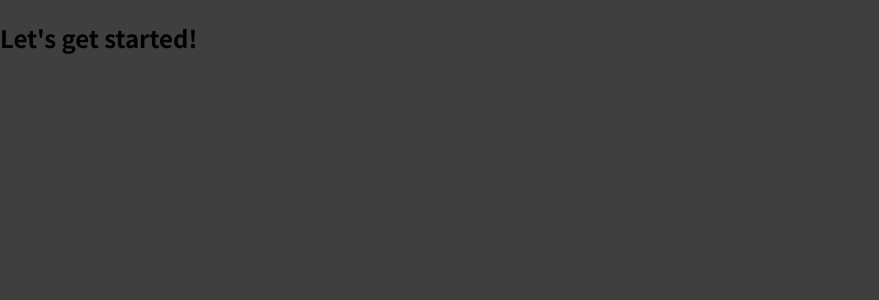
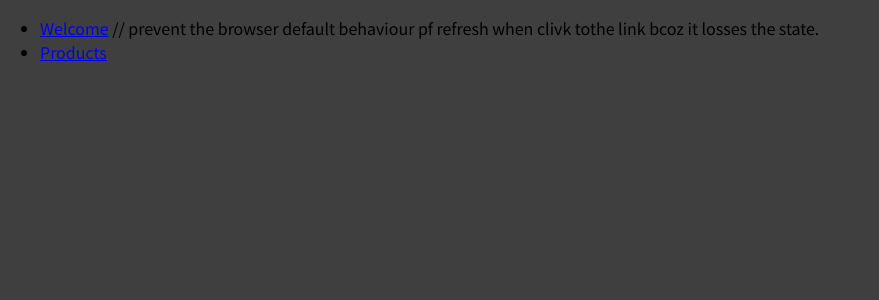
Before and after one commit to rawatravinder115/Demo-MultiPageSPA, a JavaScript app: page / in a window 1280 px wide. Shown: the top 300 px of the page, without its empty margins (0-879 px from the left). Built offline with nearby package versions, Linux system fonts and the light colour scheme.

Commit message:
add Route and Link dependency

```diff
--- a/package.json
+++ b/package.json
@@ -8,6 +8,7 @@
     "@testing-library/user-event": "^12.5.0",
     "react": "^17.0.1",
     "react-dom": "^17.0.1",
+    "react-router-dom": "^5.2.0",
     "react-scripts": "4.0.1",
     "web-vitals": "^0.2.4"
   },
--- a/src/App.js
+++ b/src/App.js
@@ -1,9 +1,26 @@
+import {Route} from 'react-router-dom';
+
+import MainHeader from './components/MainHeader';
+import Welcome from "./pages/Welcome";
+import Products from "./pages/Products";
+
 function App() {
   return (
     <div>
-      <h2>Let's get started!</h2>
+       <MainHeader/>
+      <Route path="./welcome">
+        <Welcome />
+      </Route>
+      <Route path="./products">
+        <Products/>
+      </Route>
     </div>
   );
 }
 
 export default App;
+
+// our-domain.com/welcome => welcome component
+// our-domain.com/products => products Component
+
+// we have to bind the <App /> in index.js file with <BrowserRoute>
--- /dev/null
+++ b/src/components/MainHeader.js
@@ -0,0 +1,20 @@
+import { Link } from "react-router-dom";
+
+const MainHeader = () => {
+  return (
+    <header>
+      <nav>
+        <ul>
+          <li>
+            <Link to="/welcome">Welcome</Link> // prevent the browser default behaviour pf refresh when clivk tothe link bcoz it losses the state.
+          </li>
+          <li>
+            <Link to="/products">Products</Link>
+          </li>
+        </ul>
+      </nav>
+    </header>
+  );
+};
+
+export default MainHeader;
--- a/src/components/Welcome.js
+++ /dev/null
@@ -1 +0,0 @@
-cost Welcome ( ros)gcnfny
--- a/src/index.js
+++ b/src/index.js
@@ -1,6 +1,12 @@
-import ReactDOM from 'react-dom';
+import ReactDOM from "react-dom";
+import { BrowserRouter } from "react-router-dom";
 
-import './index.css';
-import App from './App';
+import "./index.css";
+import App from "./App";
 
-ReactDOM.render(<App />, document.getElementById('root'));
+ReactDOM.render(
+  <BrowserRouter>
+    <App />
+  </BrowserRouter>,
+  document.getElementById("root")
+);
--- /dev/null
+++ b/src/pages/Products.js
@@ -0,0 +1,5 @@
+const Products =() =>{
+    return <h1>THe Products Page</h1>
+};
+
+export default Products;
--- /dev/null
+++ b/src/pages/Welcome.js
@@ -0,0 +1,5 @@
+const Welcome = () =>{
+    return <h1>The Welcome Page</h1>;
+};
+
+export default Welcome;
```
Also changed, not shown: 1 other file (tests, documents, lock files or other folders).
